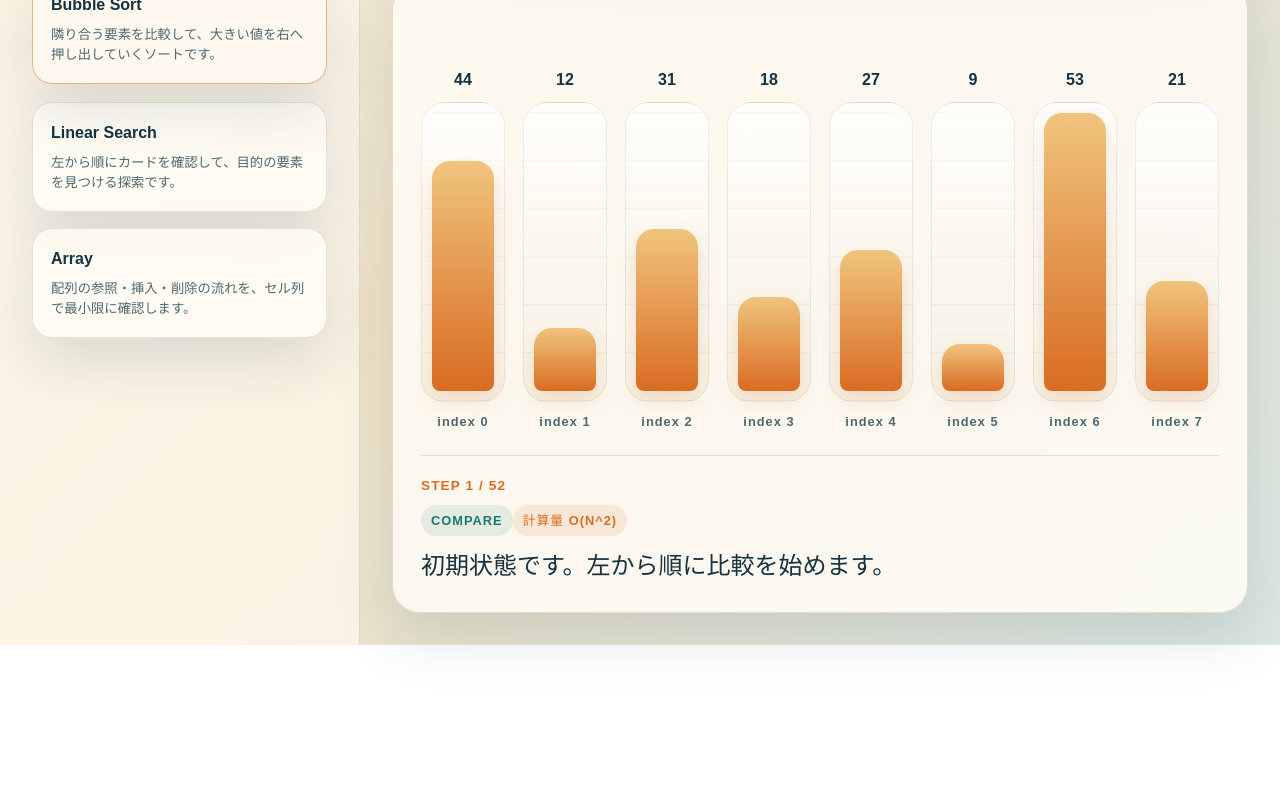
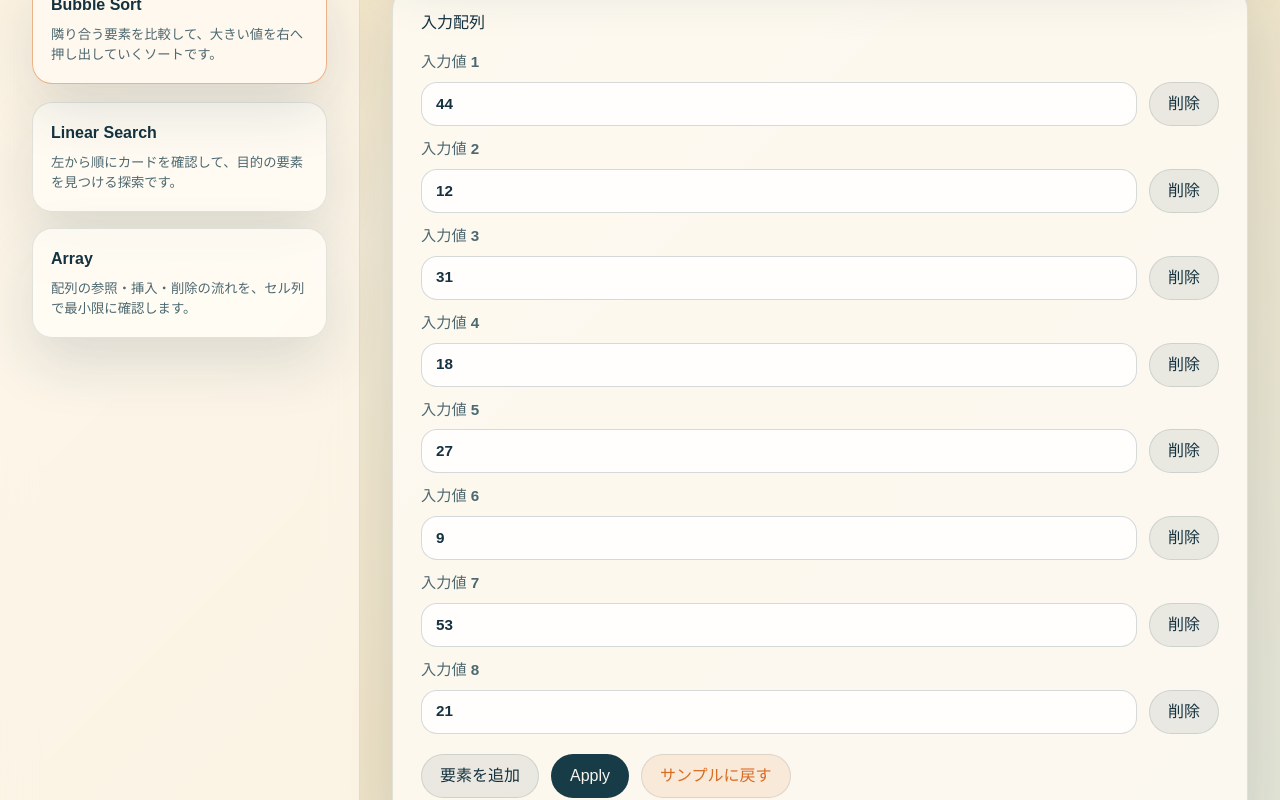
Before and after one commit to soramameen/algo, a React (Vite) app: page / in a window 1280 px wide. Shown: the part 260-1060 px from the top of the page. Before the commit the page ends 905 px from the top, so only its background shows below. Built offline with nearby package versions, Linux system fonts and the light colour scheme.

Commit message:
Add editable inputs for bubble and linear search
Generate steps from applied UI inputs so learners can try custom values without breaking playback state. Keep Array unchanged while adding Apply-based editing, validation, and reset coverage for Bubble Sort and Linear Search.

```diff
--- a/src/App.tsx
+++ b/src/App.tsx
@@ -3,6 +3,11 @@ import { algorithms } from "./data/algorithms";
 import type { AlgorithmSpec, StepAction } from "./types";
 
 const DEFAULT_INTERVAL_MS = 900;
+
+type AppliedInputs = {
+  values: number[];
+  targetValue?: number;
+};
 
 const actionLabels: Record<StepAction, string> = {
   compare: "Compare",
@@ -42,6 +47,58 @@ function getCellClass(
     .join(" ");
 }
 
+function createDraftValues(values: number[]) {
+  return values.map((value) => String(value));
+}
+
+function getDefaultInputs(algorithm: AlgorithmSpec): AppliedInputs {
+  return {
+    values: [...algorithm.initialValues],
+    targetValue: algorithm.targetValue
+  };
+}
+
+function parsePositiveInteger(value: string) {
+  const trimmed = value.trim();
+
+  if (!/^\d+$/.test(trimmed)) {
+    return null;
+  }
+
+  const parsed = Number(trimmed);
+
+  return parsed > 0 ? parsed : null;
+}
+
+function validateInputs(
+  algorithm: AlgorithmSpec,
+  draftValues: string[],
+  draftTargetValue: string
+): { values: number[]; targetValue?: number } | { error: string } {
+  const values = draftValues
+    .map((value) => parsePositiveInteger(value))
+    .filter((value): value is number => value !== null);
+
+  if (draftValues.length === 0 || values.length !== draftValues.length) {
+    return { error: "入力配列は1つ以上の正の整数を入力してください" };
+  }
+
+  if (algorithm.targetValue === undefined) {
+    return { values };
+  }
+
+  const targetValue = parsePositiveInteger(draftTargetValue);
+
+  if (targetValue === null) {
+    return { error: "探索値は正の整数を入力してください" };
+  }
+
+  return {
+    values,
+    targetValue
+  };
+}
+
 function App() {
   const [selectedId, setSelectedId] = useState<AlgorithmSpec["id"]>("bubble-sort");
   const [stepIndex, setStepIndex] = useState(0);
@@ -53,35 +110,77 @@ function App() {
     [selectedId]
   );
 
+  const [draftValues, setDraftValues] = useState(() => createDraftValues(selectedAlgorithm.initialValues));
+  const [draftTargetValue, setDraftTargetValue] = useState(() => String(selectedAlgorithm.targetValue ?? ""));
+  const [appliedInputs, setAppliedInputs] = useState<AppliedInputs>(() => getDefaultInputs(selectedAlgorithm));
+  const [errorMessage, setErrorMessage] = useState<string | null>(null);
+
+  const steps = useMemo(
+    () => selectedAlgorithm.createSteps(appliedInputs.values, appliedInputs.targetValue),
+    [appliedInputs.targetValue, appliedInputs.values, selectedAlgorithm]
+  );
+
   useEffect(() => {
+    const defaults = getDefaultInputs(selectedAlgorithm);
+
+    setDraftValues(createDraftValues(defaults.values));
+    setDraftTargetValue(String(defaults.targetValue ?? ""));
+    setAppliedInputs(defaults);
+    setErrorMessage(null);
     setStepIndex(0);
     setIsPlaying(false);
-  }, [selectedId]);
+  }, [selectedAlgorithm]);
 
   useEffect(() => {
     if (!isPlaying) {
       return undefined;
     }
 
-    const lastStepIndex = selectedAlgorithm.steps.length - 1;
+    const lastStepIndex = steps.length - 1;
     const timerId = window.setInterval(() => {
       setStepIndex((current) => (current >= lastStepIndex ? current : current + 1));
     }, intervalMs);
 
     return () => window.clearInterval(timerId);
-  }, [intervalMs, isPlaying, selectedAlgorithm.steps.length]);
+  }, [intervalMs, isPlaying, steps.length]);
 
   useEffect(() => {
-    if (stepIndex >= selectedAlgorithm.steps.length - 1 && isPlaying) {
+    if (stepIndex >= steps.length - 1 && isPlaying) {
       setIsPlaying(false);
     }
-  }, [isPlaying, selectedAlgorithm.steps.length, stepIndex]);
+  }, [isPlaying, stepIndex, steps.length]);
 
-  const step = selectedAlgorithm.steps[stepIndex];
+  const step = steps[stepIndex];
   const complexity = step.complexity ?? selectedAlgorithm.complexity;
-  const maxValue = Math.max(...step.values);
+  const maxValue = Math.max(...step.values, 1);
   const visualization = selectedAlgorithm.visualization;
   const cells = step.slots ?? step.values.map((value) => value);
+  const displayTargetValue = selectedAlgorithm.targetValue !== undefined ? appliedInputs.targetValue : undefined;
+
+  const handleApply = () => {
+    const result = validateInputs(selectedAlgorithm, draftValues, draftTargetValue);
+
+    if ("error" in result) {
+      setErrorMessage(result.error);
+      return;
+    }
+
+    setAppliedInputs(result);
+    setErrorMessage(null);
+    setStepIndex(0);
+    setIsPlaying(false);
+  };
+
+  const handleReset = () => {
+    const defaults = getDefaultInputs(selectedAlgorithm);
+
+    setDraftValues(createDraftValues(defaults.values));
+    setDraftTargetValue(String(defaults.targetValue ?? ""));
+    setAppliedInputs(defaults);
+    setErrorMessage(null);
+    setStepIndex(0);
+    setIsPlaying(false);
+  };
 
   return (
     <div className="shell">
@@ -113,8 +212,8 @@ function App() {
             <p className="eyebrow">Now Visualizing</p>
             <h2>{selectedAlgorithm.name}</h2>
             <p>{selectedAlgorithm.description}</p>
-            {selectedAlgorithm.targetValue !== undefined ? (
-              <p className="target-chip">探す値: {selectedAlgorithm.targetValue}</p>
+            {displayTargetValue !== undefined ? (
+              <p className="target-chip">探す値: {displayTargetValue}</p>
             ) : null}
           </div>
 
@@ -144,6 +243,84 @@ function App() {
             </label>
           </div>
         </section>
+
+        {selectedAlgorithm.isEditable ? (
+          <section className="editor-panel" aria-label={`${selectedAlgorithm.name} editor`}>
+            <fieldset className="input-editor">
+              <legend>入力配列</legend>
+              <div className="input-grid">
+                {draftValues.map((value, index) => (
+                  <div key={`${selectedAlgorithm.id}-${index}`} className="input-row">
+                    <label className="input-field">
+                      <span>入力値 {index + 1}</span>
+                      <input
+                        type="number"
+                        inputMode="numeric"
+                        aria-label={`入力値 ${index + 1}`}
+                        value={value}
+                        onChange={(event) => {
+                          setDraftValues((current) =>
+                            current.map((item, itemIndex) =>
+                              itemIndex === index ? event.target.value : item
+                            )
+                          );
+                          setErrorMessage(null);
+                        }}
+                      />
+                    </label>
+                    <button
+                      type="button"
+                      className="input-row-button"
+                      onClick={() => {
+                        setDraftValues((current) => current.filter((_, itemIndex) => itemIndex !== index));
+                        setErrorMessage(null);
+                      }}
+                      disabled={draftValues.length === 1}
+                    >
+                      削除
+                    </button>
+                  </div>
+                ))}
+              </div>
+            </fieldset>
+
+            {selectedAlgorithm.targetValue !== undefined ? (
+              <label className="target-editor">
+                <span>探索値</span>
+                <input
+                  type="number"
+                  inputMode="numeric"
+                  value={draftTargetValue}
+                  onChange={(event) => {
+                    setDraftTargetValue(event.target.value);
+                    setErrorMessage(null);
+                  }}
+                />
+              </label>
+            ) : null}
+
+            <div className="editor-actions">
+              <button
+                type="button"
+                className="input-row-button"
+                onClick={() => {
+                  setDraftValues((current) => [...current, String(current.length + 1)]);
+                  setErrorMessage(null);
+                }}
+              >
+                要素を追加
+              </button>
+              <button type="button" className="input-row-button primary" onClick={handleApply}>
+                Apply
+              </button>
+              <button type="button" className="input-row-button secondary" onClick={handleReset}>
+                サンプルに戻す
+              </button>
+            </div>
+
+            {errorMessage ? <p className="editor-error">{errorMessage}</p> : null}
+          </section>
+        ) : null}
 
         <section className="visualizer" aria-label={`${selectedAlgorithm.name} visualization`}>
           {visualization === "cards" ? (
@@ -216,7 +393,7 @@ function App() {
 
           <div className="status-panel">
             <p className="status-label">
-              Step {stepIndex + 1} / {selectedAlgorithm.steps.length}
+              Step {stepIndex + 1} / {steps.length}
             </p>
             <p className="status-tag">{actionLabels[step.action]}</p>
             <p className="status-complexity">計算量 {complexity}</p>
--- a/src/data/algorithms.ts
+++ b/src/data/algorithms.ts
@@ -16,7 +16,8 @@ export const algorithms: AlgorithmSpec[] = [
       "各パスで最大値が末尾へ移動していく様子を、棒グラフとステータスメッセージで追跡します。",
     initialValues,
     complexity: "O(n^2)",
-    steps: createBubbleSortSteps(initialValues)
+    isEditable: true,
+    createSteps: (values) => createBubbleSortSteps(values)
   },
   {
     id: "linear-search",
@@ -28,7 +29,8 @@ export const algorithms: AlgorithmSpec[] = [
     initialValues,
     targetValue: searchTarget,
     complexity: "O(n)",
-    steps: createLinearSearchSteps(initialValues, searchTarget)
+    isEditable: true,
+    createSteps: (values, targetValue = searchTarget) => createLinearSearchSteps(values, targetValue)
   },
   {
     id: "array",
@@ -39,6 +41,7 @@ export const algorithms: AlgorithmSpec[] = [
       "index を直接たどる access と、末尾から詰める insert / delete の動きをセル単位で追います。",
     initialValues: [12, 27, 18, 44, 9],
     complexity: "O(1) / O(n)",
-    steps: createArraySteps([12, 27, 18, 44, 9])
+    isEditable: false,
+    createSteps: (values) => createArraySteps(values)
   }
 ];
--- a/src/styles.css
+++ b/src/styles.css
@@ -32,7 +32,8 @@ body {
 }
 
 button,
-select {
+select,
+input {
   font: inherit;
 }
 
@@ -196,6 +197,96 @@ h2 {
 .visualizer {
   display: grid;
   gap: 24px;
+}
+
+.editor-panel {
+  display: grid;
+  gap: 20px;
+  border: 1px solid var(--border);
+  border-radius: 28px;
+  background: var(--paper);
+  box-shadow: var(--shadow);
+  padding: 28px;
+}
+
+.input-editor {
+  margin: 0;
+  padding: 0;
+  border: 0;
+}
+
+.input-editor legend {
+  padding: 0;
+  font-weight: 700;
+}
+
+.input-grid {
+  display: grid;
+  gap: 12px;
+  margin-top: 16px;
+}
+
+.input-row {
+  display: grid;
+  grid-template-columns: minmax(0, 1fr) auto;
+  gap: 12px;
+  align-items: end;
+}
+
+.input-field,
+.target-editor {
+  display: grid;
+  gap: 8px;
+  color: var(--muted);
+  font-size: 0.95rem;
+  font-weight: 700;
+}
+
+.input-field input,
+.target-editor input {
+  width: 100%;
+  min-height: 44px;
+  border: 1px solid rgba(20, 50, 63, 0.18);
+  border-radius: 16px;
+  background: rgba(255, 255, 255, 0.8);
+  color: var(--ink);
+  padding: 0 14px;
+}
+
+.editor-actions {
+  display: flex;
+  flex-wrap: wrap;
+  gap: 12px;
+}
+
+.input-row-button {
+  border: 1px solid rgba(20, 50, 63, 0.12);
+  border-radius: 999px;
+  background: rgba(23, 60, 72, 0.08);
+  color: var(--ink);
+  min-height: 44px;
+  padding: 0 18px;
+}
+
+.input-row-button.primary {
+  border-color: transparent;
+  background: #173c48;
+  color: #f8f5ef;
+}
+
+.input-row-button.secondary {
+  background: rgba(217, 108, 35, 0.1);
+  color: var(--accent);
+}
+
+.input-row-button:disabled {
+  opacity: 0.5;
+}
+
+.editor-error {
+  margin: 0;
+  color: #b53030;
+  font-weight: 700;
 }
 
 .bars {
--- a/src/types.ts
+++ b/src/types.ts
@@ -25,6 +25,8 @@ export type AlgorithmStep = {
   complexity?: string;
 };
 
+export type CreateSteps = (values: number[], targetValue?: number) => AlgorithmStep[];
+
 export type AlgorithmSpec = {
   id: AlgorithmId;
   visualization: VisualizationType;
@@ -34,5 +36,6 @@ export type AlgorithmSpec = {
   initialValues: number[];
   targetValue?: number;
   complexity: string;
-  steps: AlgorithmStep[];
+  isEditable: boolean;
+  createSteps: CreateSteps;
 };
```
Also changed, not shown: 1 other file (tests, documents, lock files or other folders).
